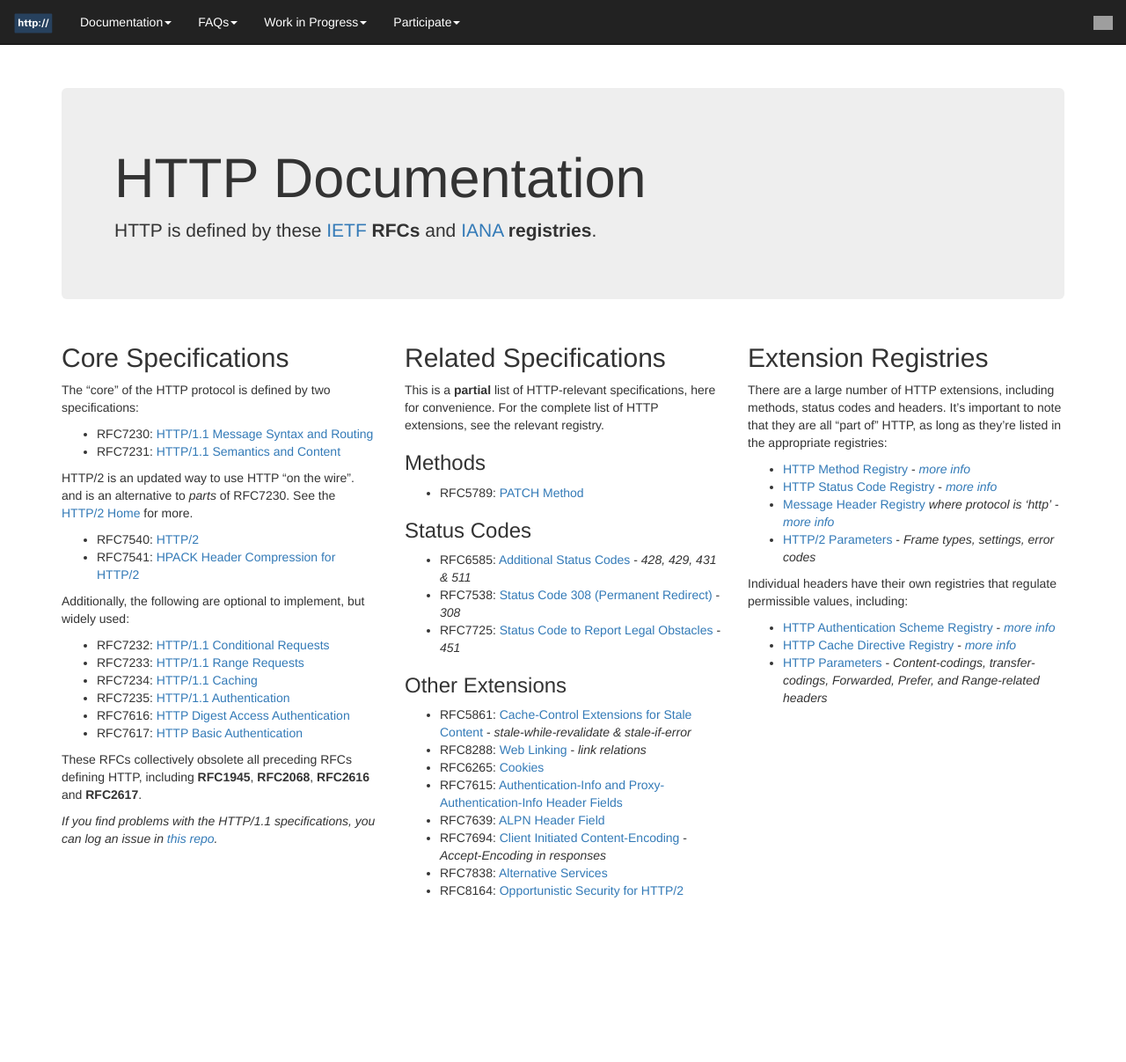
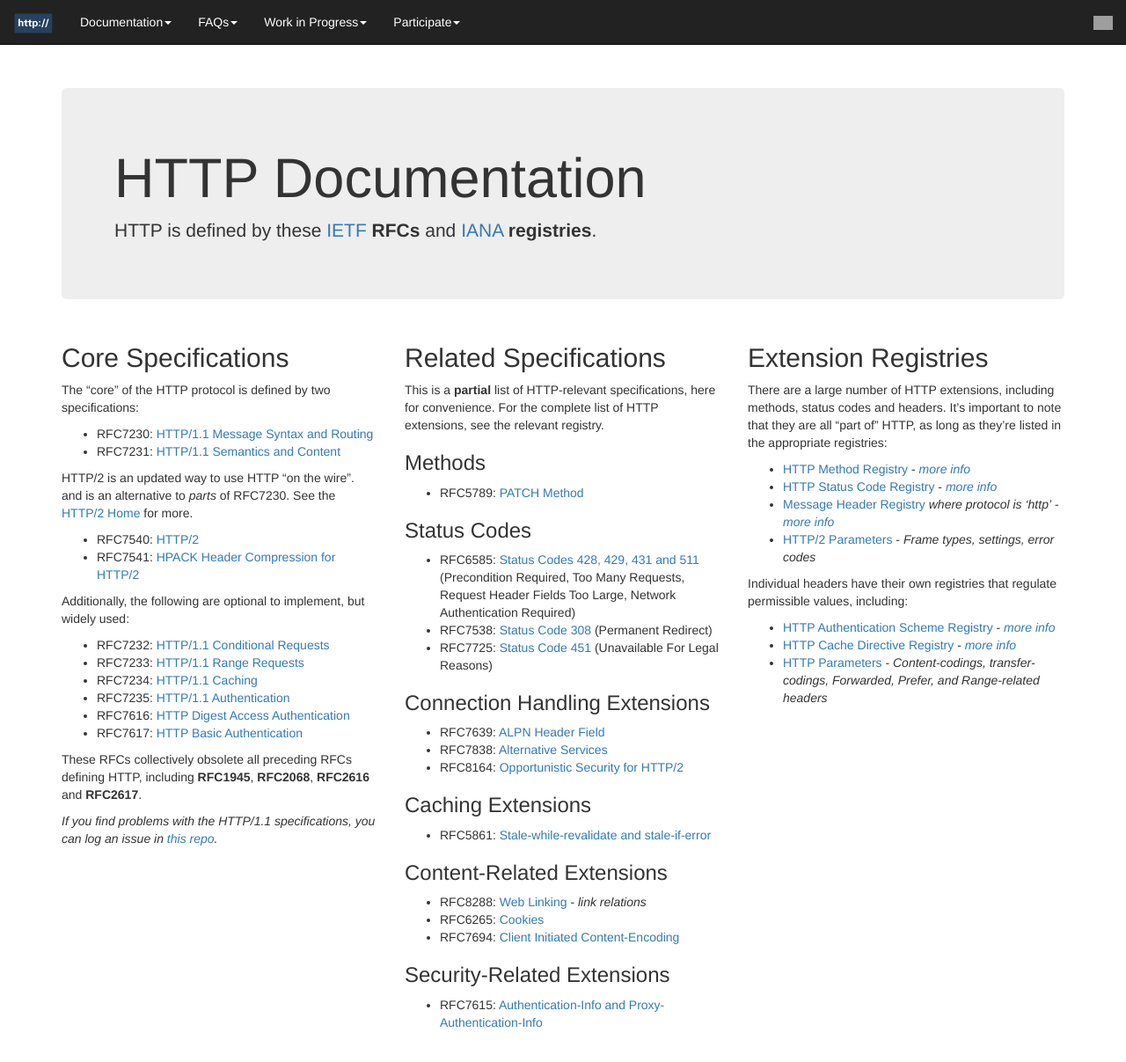
Before and after one commit to httpwg/httpwg.github.io, a Jekyll site: the page built from specs/index.md, in a window 1280 px wide and 1282 px high. Shown: the top 1207 px of the window at 88% size. Built offline with Jekyll 4.4.1, drawn with Linux system fonts in a browser that asks for light colours; nearby versions of some CDN libraries; library files that are not in the unit come from our copies; grey boxes are pictures that could not be loaded.

Commit message:
massage other

```diff
--- a/specs/_other.md
+++ b/specs/_other.md
@@ -11,17 +11,26 @@ list of HTTP extensions, see the relevant registry.
 
 ### Status Codes
 
-* RFC6585: [Additional Status Codes](/specs/rfc6585.html) - *428, 429, 431 & 511*
-* RFC7538: [Status Code 308 (Permanent Redirect)](/specs/rfc7538.html) - *308*
-* RFC7725: [Status Code to Report Legal Obstacles](/specs/rfc7725.html) - *451*
+* RFC6585: [Status Codes 428, 429, 431 and 511](/specs/rfc6585.html) (Precondition Required, Too Many Requests, Request Header Fields Too Large, Network Authentication Required)
+* RFC7538: [Status Code 308](/specs/rfc7538.html) (Permanent Redirect)
+* RFC7725: [Status Code 451](/specs/rfc7725.html) (Unavailable For Legal Reasons)
 
-### Other Extensions
+### Connection Handling Extensions
 
-* RFC5861: [Cache-Control Extensions for Stale Content](/specs/rfc5861.html) - *stale-while-revalidate & stale-if-error*
+* RFC7639: [ALPN Header Field](/specs/rfc7639.html)
+* RFC7838: [Alternative Services](/specs/rfc7838.html)
+* RFC8164: [Opportunistic Security for HTTP/2](/specs/rfc8164.html)
+
+### Caching Extensions
+
+* RFC5861: [Stale-while-revalidate and stale-if-error](/specs/rfc5861.html)
+
+### Content-Related Extensions
+
 * RFC8288: [Web Linking](/specs/rfc8288.html) - *link relations*
 * RFC6265: [Cookies](/specs/rfc6265.html)
-* RFC7615: [Authentication-Info and Proxy-Authentication-Info Header Fields](/specs/rfc7615.html)
-* RFC7639: [ALPN Header Field](/specs/rfc7639.html)
-* RFC7694: [Client Initiated Content-Encoding](/specs/rfc7694.html) - *Accept-Encoding in responses*
-* RFC7838: [Alternative Services](/specs/rfc7838.html)
-* RFC8164: [Opportunistic Security for HTTP/2](/specs/rfc8164.html)
+* RFC7694: [Client Initiated Content-Encoding](/specs/rfc7694.html)
+
+### Security-Related Extensions
+
+* RFC7615: [Authentication-Info and Proxy-Authentication-Info](/specs/rfc7615.html)
```
